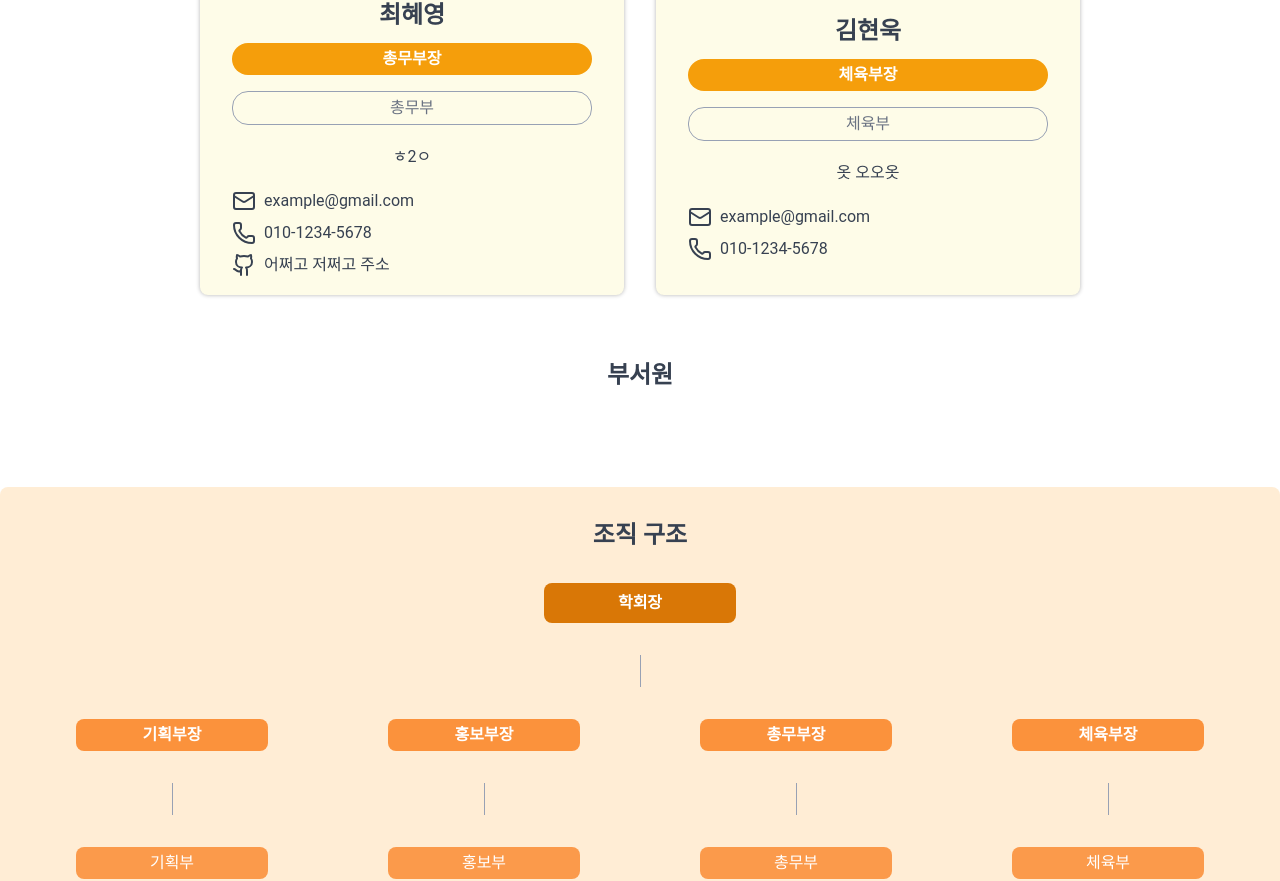
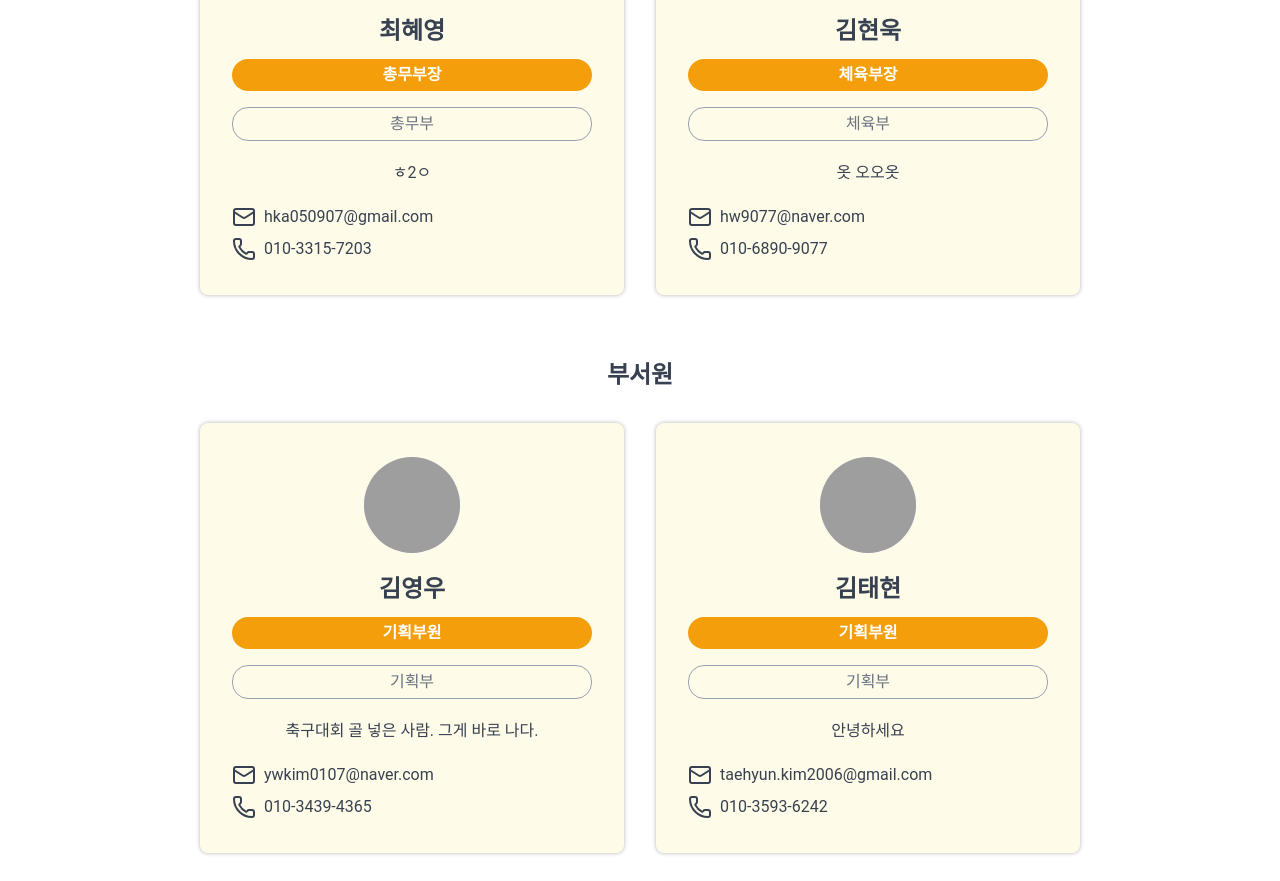
Before and after one commit to Tim3208/semicolon, a React (Vite) app: page /organization in a window 1280 px wide. Shown: the part 1496-2377 px from the top of the page. Built offline with nearby package versions, Linux system fonts and the light colour scheme; grey boxes are pictures that could not be loaded.

Commit message:
chore: dummy data update

```diff
--- a/src/_dummyData/memberData.js
+++ b/src/_dummyData/memberData.js
@@ -4,54 +4,227 @@ export const member = [
     name: "윤소영",
     position: "학회장",
     department: "",
-    email: "example@gmail.com",
-    phone: "010-1234-5678",
-    github: "",
+    email: "yeojin0426@naver.com",
+    phone: "010-7553-0426",
+    sid: "2023100900",
     description: "안녕하세요 학생회장입니다 ㅎㅎ ㅋ",
     avatar: "",
+    github: "",
   },
   {
     id: 2,
     name: "오금서",
     position: "기획부장",
     department: "기획부",
-    email: "example@gmail.com",
-    phone: "010-1234-5678",
-    github: "",
+    email: "gss920@naver.com",
+    phone: "010-8701-7916",
+    sid: "2023100896",
     description: "안녕하세요 기획부장입니다 ㅎㅎ ㅋ",
     avatar: "",
+    github: "",
   },
   {
     id: 3,
     name: "김유민",
     position: "홍보부장",
     department: "홍보부",
-    email: "example@gmail.com",
-    phone: "010-1234-5678",
-    github: "어쩌고 저쩌고 주소",
+    email: "kym26820@gmail.com",
+    phone: "010-5372-2682",
+    sid: "2024100863",
     description: "히히 발싸",
     avatar: "",
+    github: "",
   },
   {
     id: 4,
     name: "최혜영",
     position: "총무부장",
     department: "총무부",
-    email: "example@gmail.com",
-    phone: "010-1234-5678",
-    github: "어쩌고 저쩌고 주소",
+    email: "hka050907@gmail.com",
+    phone: "010-3315-7203",
+    sid: "2025100690",
     description: "ㅎ2ㅇ",
     avatar: "",
+    github: "",
   },
   {
     id: 5,
     name: "김현욱",
     position: "체육부장",
     department: "체육부",
-    email: "example@gmail.com",
-    phone: "010-1234-5678",
-    github: "",
+    email: "hw9077@naver.com",
+    phone: "010-6890-9077",
+    sid: "2023101345",
     description: "옷 오오옷",
     avatar: "",
+    github: "",
+  },
+  {
+    id: 6,
+    name: "김영우",
+    position: "기획부원",
+    department: "기획부",
+    email: "ywkim0107@naver.com",
+    phone: "010-3439-4365",
+    sid: "2025100655",
+    description: "축구대회 골 넣은 사람. 그게 바로 나다.",
+    avatar: "",
+    github: "",
+  },
+  {
+    id: 7,
+    name: "김태현",
+    position: "기획부원",
+    department: "기획부",
+    email: "taehyun.kim2006@gmail.com",
+    phone: "010-3593-6242",
+    sid: "2025100658",
+    description: "안녕하세요",
+    avatar: "",
+    github: "",
+  },
+  {
+    id: 8,
+    name: "박정우",
+    position: "기획부원",
+    department: "기획부",
+    email: "joungou.park@gmail.com",
+    phone: "010-3208-6774",
+    sid: "2021100982",
+    description: "안녕하세요",
+    avatar: "",
+    github: "https://github.com/Tim3208",
+  },
+  {
+    id: 9,
+    name: "전희호",
+    position: "기획부원",
+    department: "기획부",
+    email: "jxeexo@gmail.com",
+    phone: "010-5895-8571",
+    sid: "2025100687",
+    description: "안녕하세요",
+    avatar: "",
+    github: "",
+  },
+  {
+    id: 10,
+    name: "김예원",
+    position: "홍보부원",
+    department: "홍보부",
+    email: "ye3990@gmail.com",
+    phone: "010-8365-3990",
+    sid: "2024100725",
+    description: "안녕하세요 아이유입니다 ㅎㅎ 좋은 날 보내세요 (싸인 거절)",
+    avatar: "",
+    github: "",
+  },
+  {
+    id: 11,
+    name: "김규린",
+    position: "홍보부원",
+    department: "홍보부",
+    email: "01098723115ill@gmail.com",
+    phone: "010-9872-3115",
+    sid: "2025100649",
+    description: "안녕하세요",
+    avatar: "",
+    github: "",
+  },
+  {
+    id: 12,
+    name: "윤예림",
+    position: "홍보부원",
+    department: "홍보부",
+    email: "yoon-yerim@naver.com",
+    phone: "010-7493-6333",
+    sid: "2025100679",
+    description: "남친구합니다..",
+    avatar: "",
+    github: "",
+  },
+  {
+    id: 13,
+    name: "임채건",
+    position: "홍보부원",
+    department: "홍보부",
+    email: "limsky1004@gmail.com",
+    phone: "010-2194-3206",
+    sid: "2025100685",
+    description: "안녕하세요",
+    avatar: "",
+    github: "",
+  },
+  {
+    id: 14,
+    name: "복진우",
+    position: "총무부원",
+    department: "총무부",
+    email: "ericbok710@gmail.com",
+    phone: "010-9146-7571",
+    sid: "2025100669",
+    description: "안녕하세요",
+    avatar: "",
+    github: "",
+  },
+  {
+    id: 15,
+    name: "육승민",
+    position: "총무부원",
+    department: "총무부",
+    email: "qpalzm19886@gmail.com",
+    phone: "010-5436-7327",
+    sid: "2022100799",
+    description: "말걸지마쇼",
+    avatar: "",
+    github: "",
+  },
+  {
+    id: 16,
+    name: "최서현",
+    position: "총무부원",
+    department: "총무부",
+    email: "stardreamok@naver.com",
+    phone: "010-2181-4839",
+    sid: "2025100689",
+    description: "멋쟁이 최서현",
+    avatar: "",
+    github: "",
+  },
+  {
+    id: 17,
+    name: "이민형",
+    position: "체육부원",
+    department: "체육부",
+    email: "im977504@gmail.com",
+    phone: "010-8896-4897",
+    sid: "2025100681",
+    description: "이민형 짱짱맨",
+    avatar: "",
+    github: "",
+  },
+  {
+    id: 18,
+    name: "이재현",
+    position: "체육부원",
+    department: "체육부",
+    email: "leejhab2006@gmail.com",
+    phone: "010-3326-2773",
+    sid: "2025100683",
+    description: "안녕하세요",
+    avatar: "",
+    github: "",
+  },
+  {
+    id: 19,
+    name: "류동건",
+    position: "체육부원",
+    department: "체육부",
+    email: "ryudonggun638@gmail.com",
+    phone: "010-4641-0987",
+    sid: "2025100661",
+    description: "12시 빵집알바가 제 이상형입니다",
+    avatar: "",
+    github: "",
   },
 ];
```
